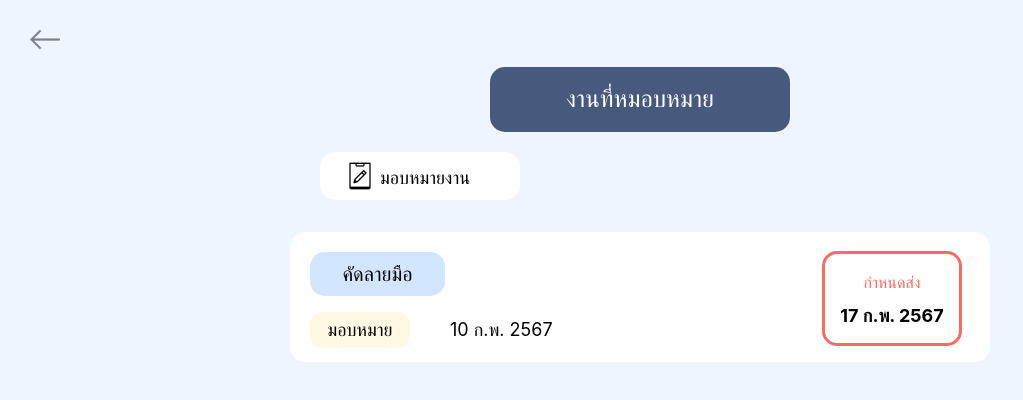
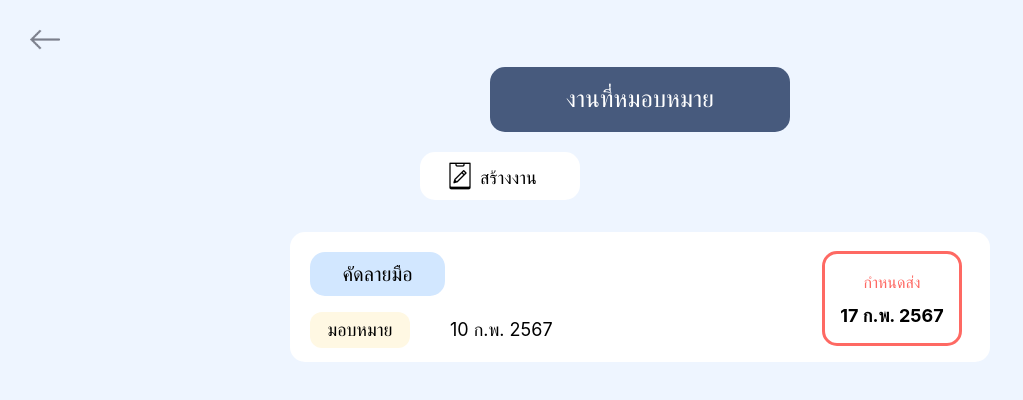
Before and after one commit to MinDDdo/Projectend_frontend, a Nuxt app: page /Assignment in a window 1280 px wide. Shown: the top 400 px of the page, without its empty margins (0-1023 px from the left). Built offline with nearby package versions, Linux system fonts and the light colour scheme.

Commit message:
แก้ไข้หมอบหมายงานเป็น สร้างงาน

```diff
--- a/pages/Assignment.vue
+++ b/pages/Assignment.vue
@@ -19,14 +19,14 @@
             </div>
         </div>
 
-        <div class="mt-5 px-80">
-            <div class="bg-[#FFFFFF] rounded-[15px] p-2 w-[200px] flex item-center ">
+        <div class="mt-5 px-[420px]">
+            <div class="bg-[#FFFFFF] rounded-[15px] p-2 w-[160px] flex item-center ">
                 <img
                     src="~/assets/images/task.png"
                     alt="task"
                     class="pl-4 "
                 />
-                <p class="text-center mt-1 text-lg pl-1">มอบหมายงาน</p>
+                <p class="text-center mt-1 text-lg pl-1">สร้างงาน</p>
             </div>
         </div>
 
```
